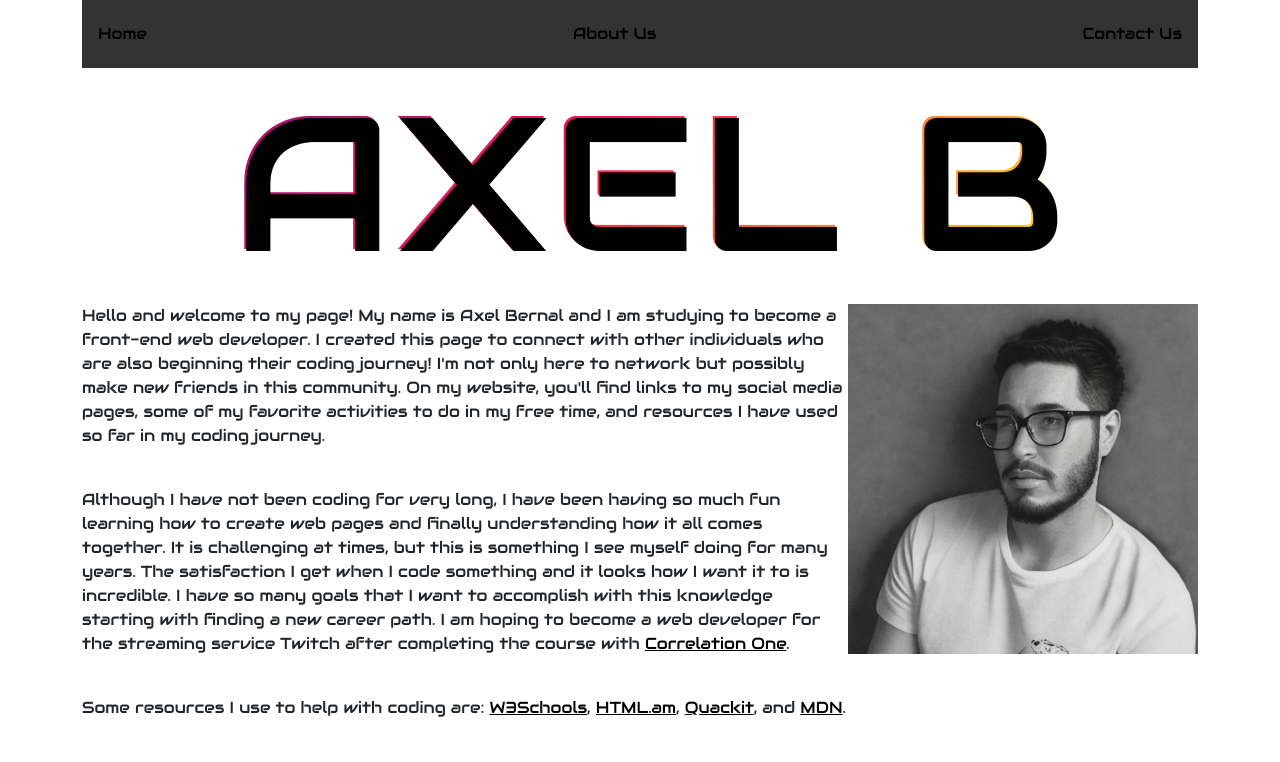
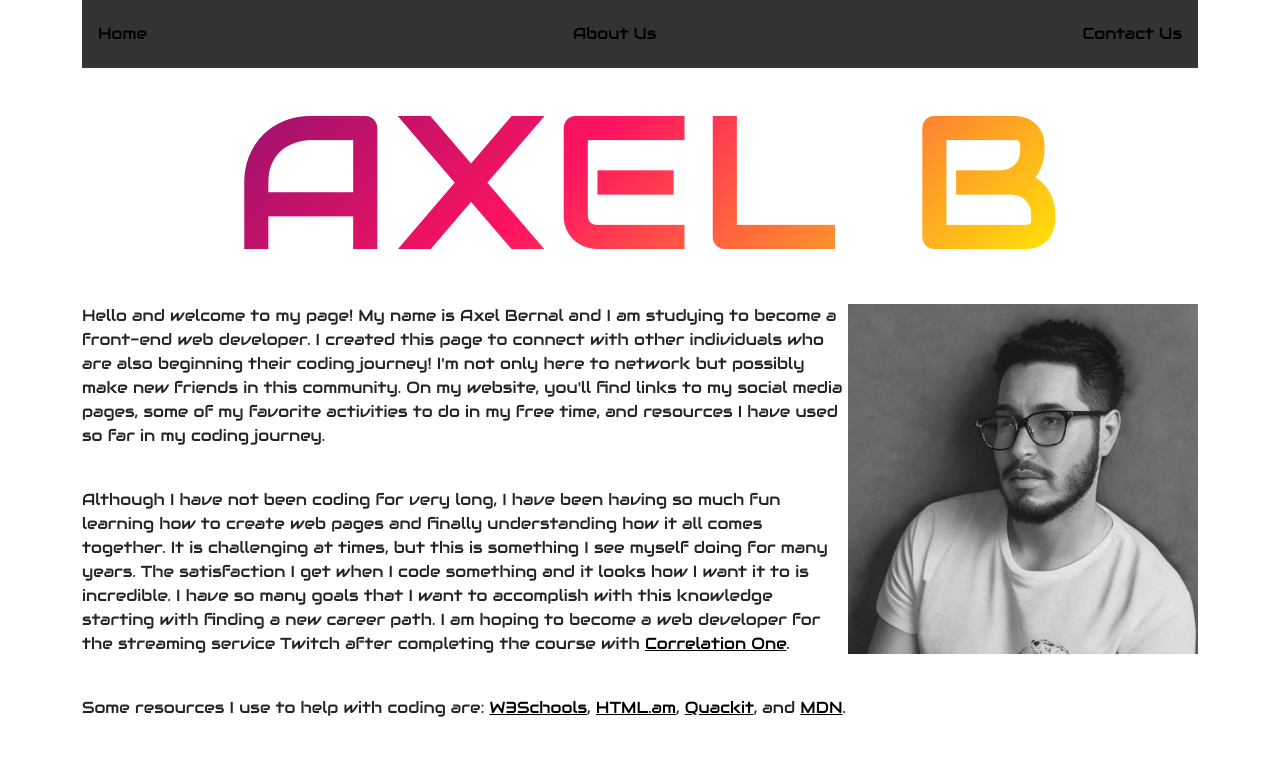
Before and after one commit to axelbernalr/personalpage, a plain HTML site: page index.html in a window 1280 px wide. Shown: the top 762 px of the page. Drawn offline with nearby package versions, Linux system fonts and the light colour scheme.

Commit message:
Update style.css

```diff
--- a/style.css
+++ b/style.css
@@ -37,7 +37,6 @@ header {
 h3 {
   color: bs-gray;
   margin-left: 20px;
-  text-shadow: 2px 2px black;
   letter-spacing: 5px;
 }
 
```
